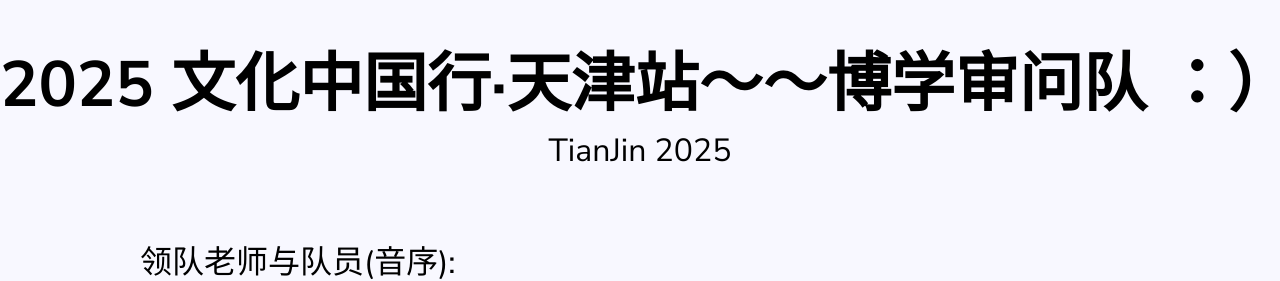
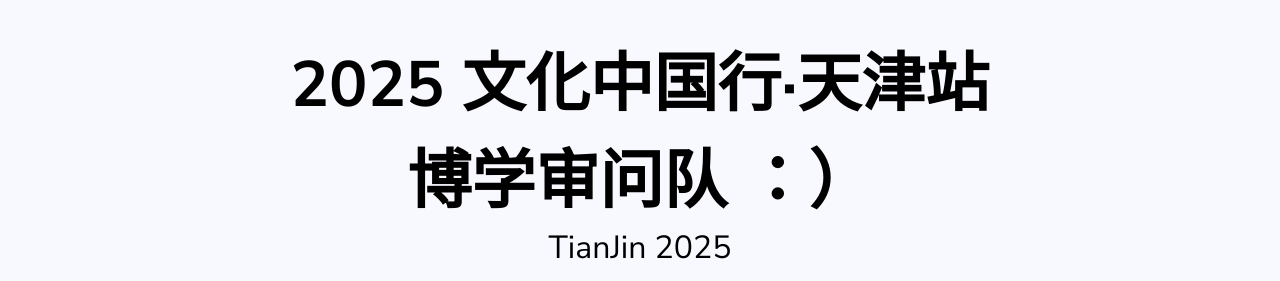
Before and after one commit to SYSU-Tianjin2025/SYSU-Tianjin2025.github.io, a plain HTML site: page index.html in a window 1280 px wide. Shown: the top 281 px of the page. Drawn offline with nearby package versions, Linux system fonts and the light colour scheme; grey boxes are pictures that could not be loaded.

Commit message:
version 0.99

```diff
--- a/index.html
+++ b/index.html
@@ -26,7 +26,7 @@
 
 <body>
   <header>
-    <h1>2025 文化中国行·天津站～～博学审问队 ：）</h1>
+    <h1>2025 文化中国行·天津站 <br>博学审问队 ：）</h1>
     <p>TianJin 2025</p>
   </header>
 
@@ -202,6 +202,11 @@
     ①：「倾国倾城」句：言昔年割地赔款毁炮台事。化自陈三立《孟乐大令出示纪愤旧句和答二首》其二：「匹夫匹妇雠谁复，倾国倾城事已经」。<br>
     ②：「江头百万舟」句：言天津港舟船来往之盛，故知必不复有大沽口炮台之事也。
 
+    <br>
+    <br>
+    <br>
+    <br>
+    <br>
     <blockquote>
         观市井<br>
     九省通衢纵未虚，津门尚有一安车。<br>
```
